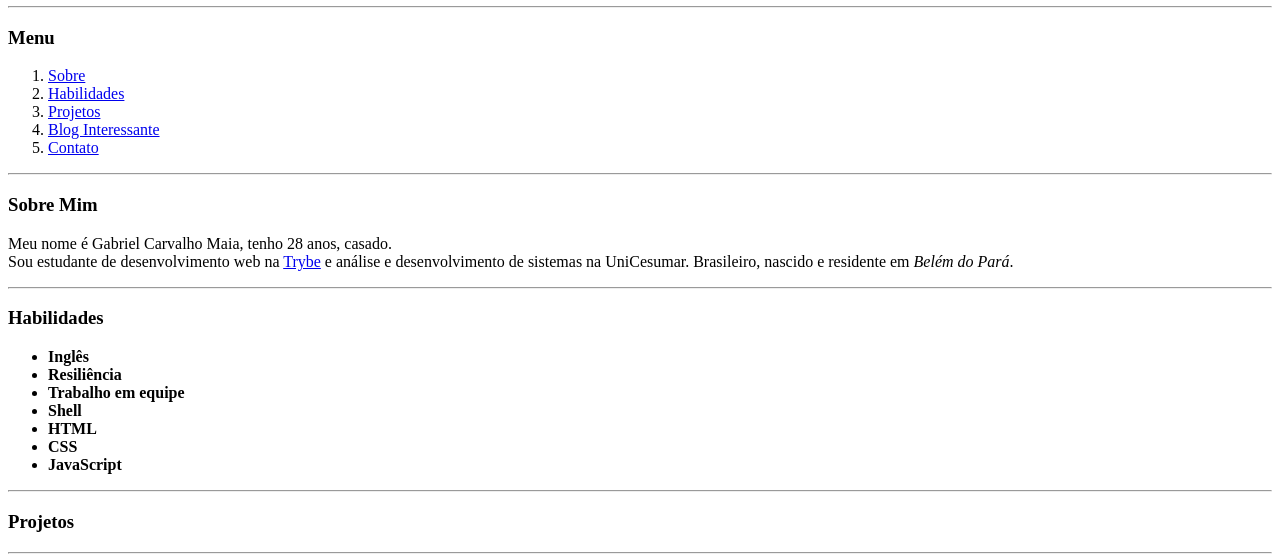
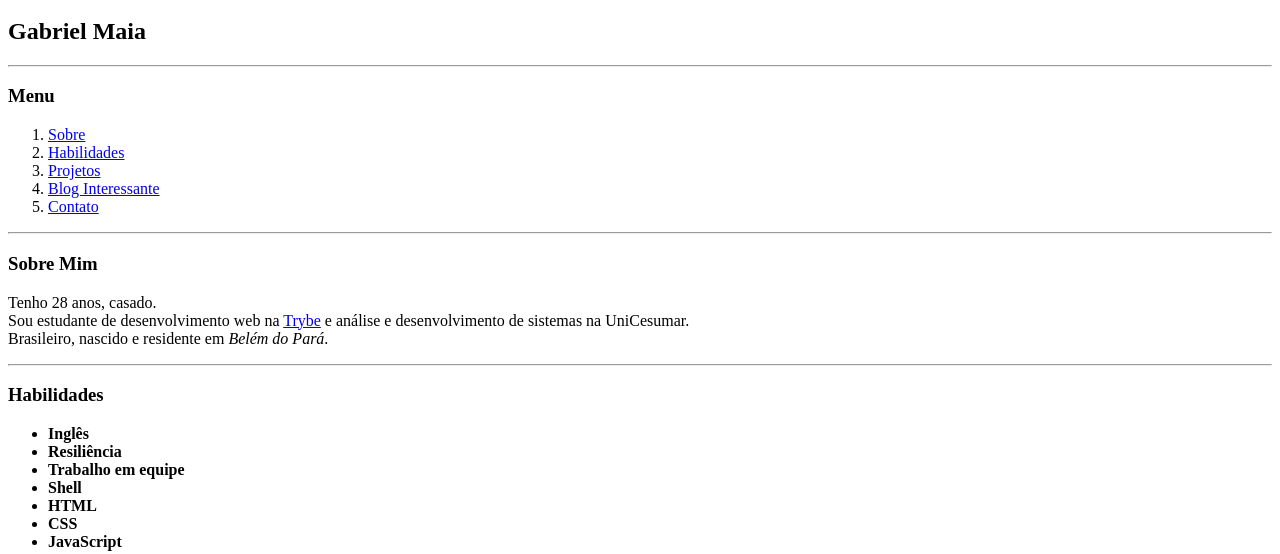
Before and after one commit to maiagabrielc/maiagabrielc.github.io, a plain HTML site: page index.html in a window 1280 px wide. Shown: the part 311-865 px from the top of the page. Drawn offline with Linux system fonts and the light colour scheme.

Commit message:
Pequenas mudanças na descrição e colocação do nome em outra tag

```diff
--- a/index.html
+++ b/index.html
@@ -9,6 +9,7 @@
 <body>
     <h1>Seja Bem Vindo(a) ao meu Portfólio Web</h1>
     <a href="#"><img src="images/foto2.png" alt="Foto de perfil" width="300px"></a>
+    <h2>Gabriel Maia</h2>
     <hr>
     <h3>Menu</h3>
     <p>
@@ -23,8 +24,8 @@
     <hr>
     <h3 id="sobre">Sobre Mim</h3>
     <p>
-        Meu nome é Gabriel Carvalho Maia, tenho 28 anos, casado. <br> Sou estudante de desenvolvimento web na <a href="https://www.betrybe.com" target="_blank">Trybe</a> e análise e desenvolvimento de sistemas na UniCesumar.
-        Brasileiro, nascido e residente em <em>Belém do Pará</em>.
+        Tenho 28 anos, casado. <br> Sou estudante de desenvolvimento web na <a href="https://www.betrybe.com" target="_blank">Trybe</a> e análise e desenvolvimento de sistemas na UniCesumar.
+        <br>Brasileiro, nascido e residente em <em>Belém do Pará</em>.
     </p>
     <hr>
     <h3 id="habilidades">Habilidades</h3>
```
